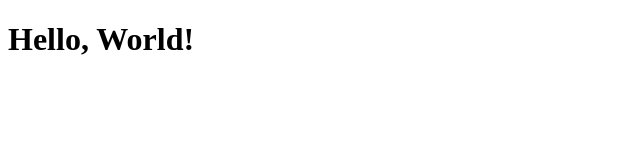
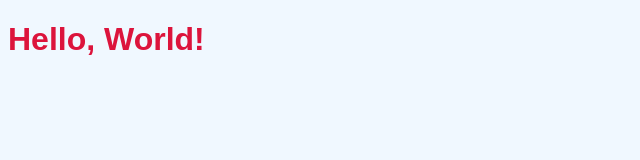
Before and after one commit to pullynnhah/projeto, a plain HTML site: page index.html in a window 1280 px wide. Shown: the whole page, without its empty margins (0-640 px from the left). Drawn offline with Linux system fonts and the light colour scheme.

Commit message:
primeiro commit pessoa b

```diff
--- a/index.html
+++ b/index.html
@@ -5,6 +5,7 @@
   <meta http-equiv="X-UA-Compatible" content="IE=edge">
   <meta name="viewport" content="width=device-width, initial-scale=1.0">
   <title>Testing Git for 2</title>
+  <link rel="stylesheet" href="style.css">
 </head>
 <body>
   <h1>Hello, World!</h1>
--- /dev/null
+++ b/style.css
@@ -0,0 +1,5 @@
+body {
+  font-family: sans-serif;
+  color: crimson;
+  background-color: aliceblue;
+}
```
